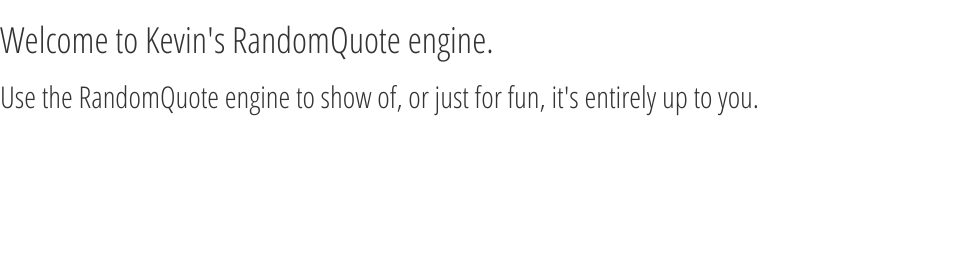
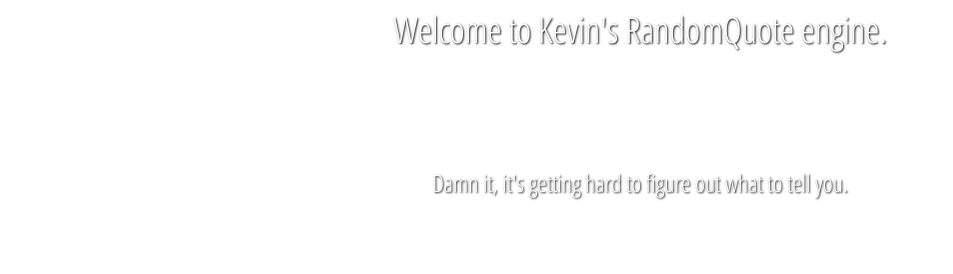
Before and after one commit to abt09kis/abt09kis.github.io, a website: page index.html in a window 1280 px wide. Both pictures are taken after a click on the button "New Quote". Shown: the top 274 px of the page, without its empty margins (0-953 px from the left). Drawn offline with nearby package versions, Linux system fonts and the light colour scheme; no server answers.

Commit message:
Added some more functionality, will now randomize a phrase onClick

```diff
--- a/index.html
+++ b/index.html
@@ -12,8 +12,8 @@
 	<!-- <script src="js/bootstrap.min.js"></script>-->
 	<script src="https://maxcdn.bootstrapcdn.com/bootstrap/3.3.6/js/bootstrap.min.js" integrity="sha384-0mSbJDEHialfmuBBQP6A4Qrprq5OVfW37PRR3j5ELqxss1yVqOtnepnHVP9aJ7xS" crossorigin="anonymous"></script>
 
-	<h1 class="header">Welcome to Kevin's RandomQuote engine.</h1>
-		<h2 class="header">Use the RandomQuote engine to show of, or just for fun, it's entirely up to you.</h2>
+	<h1 class="header1">Welcome to Kevin's RandomQuote engine.</h1>
+		<h3 class="header2"><p id="rndText">Use the RandomQuote engine to show of, or just for fun, it's entirely up to you.</p></h3>
 			<div class ="quote-frame">
 				<div class="quote-font">
 						<i class="fa fa-quote-right"></i><span id="text"></span>
--- a/randomQuotes.js
+++ b/randomQuotes.js
@@ -14,6 +14,9 @@ var colors = ["#B03060", "#C1CC27", "#F68900", "#00F6E3", "#66ff33", "#009999",
 
 var currentQuote = '';
 var currentAuthor = '';
+
+var phrases = ["Just can't get enough ey?", "Come on time to get creative now.", "Still haven't found anything to your satisfaction?",
+ "Damn it, it's getting hard to figure out what to tell you."];
 
 function openURL(url) {
 	window.open(url, 'Share', 'width=550, height = 400, toolbar=0, scrollbar=1, location=0, statusbar=0, menubar=0, resizeable=0');
@@ -49,9 +52,7 @@ function getQuote() {
 				}, 500);
 				$("#author").text(data.author);
 			});
-
 			var color = Math.floor(Math.random()*colors.length);
-			console.log(color);
 			$("html body").animate({
 				backgroundColor: colors[color]
 			},800);
@@ -66,11 +67,16 @@ function getQuote() {
 			xhr.setRequestHeader("X-Mashape-Authorization", "EcL3AYO3GXmshk63GjyAH3DMuMwWp1QYKYojsnjqCjG6wJkkTU");
 		}
 	});
-
+}
+function doShit() {
+	var newText = Math.floor(Math.random()*phrases.length);
+	console.log(newText);
+	$("#rndText").text(phrases[newText]);
+	getQuote();
 }
 $(document).ready(function() {
 	getQuote();
-	$("#new-quote").on('click', getQuote);
+	$("#new-quote").on('click', doShit);
 	$("#twitter-quote").on('click', function() {
 		if (!inFrame()) {
 			openURL('https://twitter.com/intent/tweet?hashtags=quotes&text=' + encodeURIComponent('"' + currentQuote + '" ' + currentAuthor));
--- a/randomQuotes.scss
+++ b/randomQuotes.scss
@@ -11,6 +11,15 @@
 	text-shadow: 1px 1px 2px black;
 	color: #FFF;
 	margin: 10px auto 5px auto;
+}
+.header2 {
+	text-align: center;
+	text-shadow: 1px 1px 2px black;
+	color: #FFF;
+	margin: 120px auto 0px auto;
+	p {
+		text-align: center;
+	}
 }
 body {
 	background-color: #333;
```
Also changed, not shown: randomQuotes.css, 1 other file.
